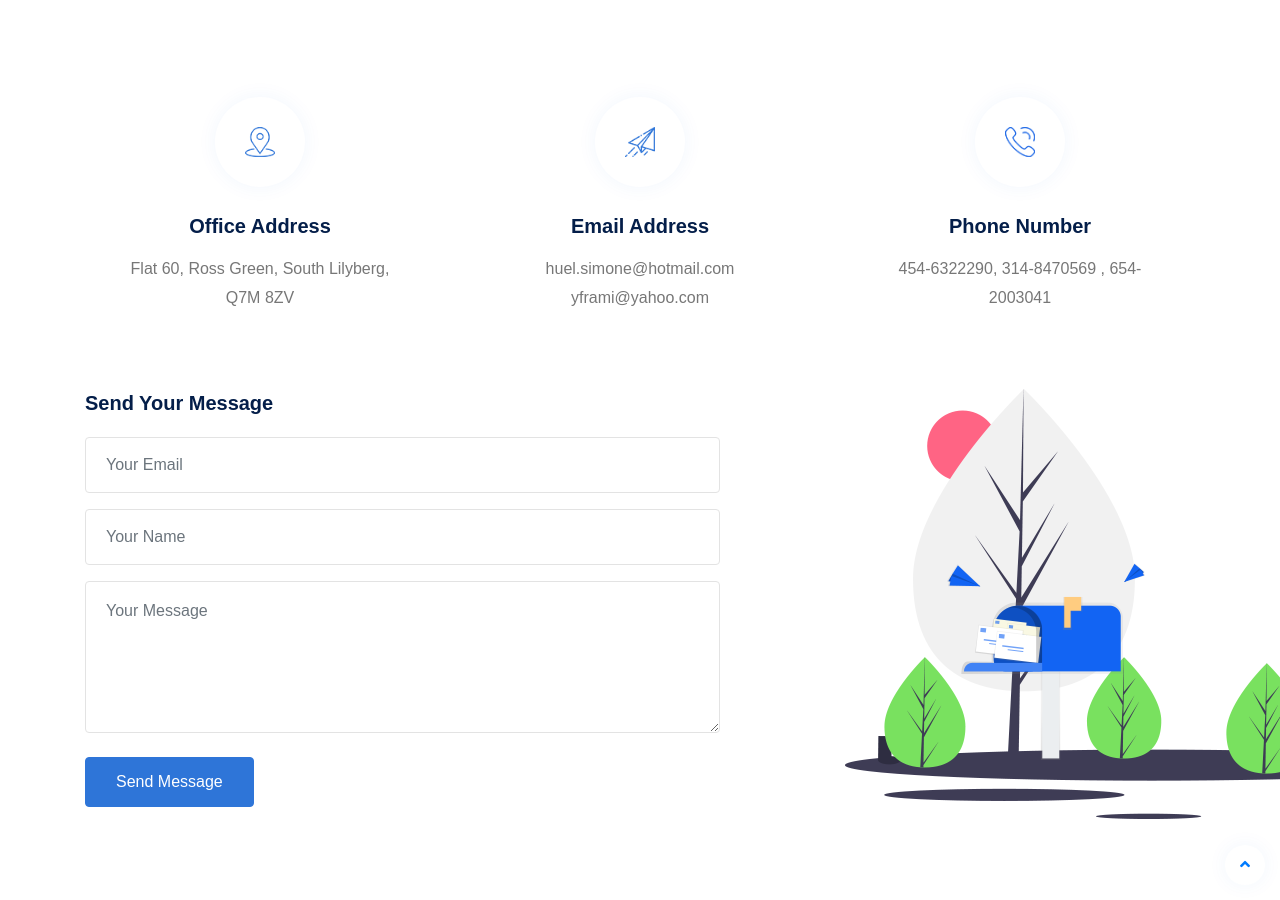
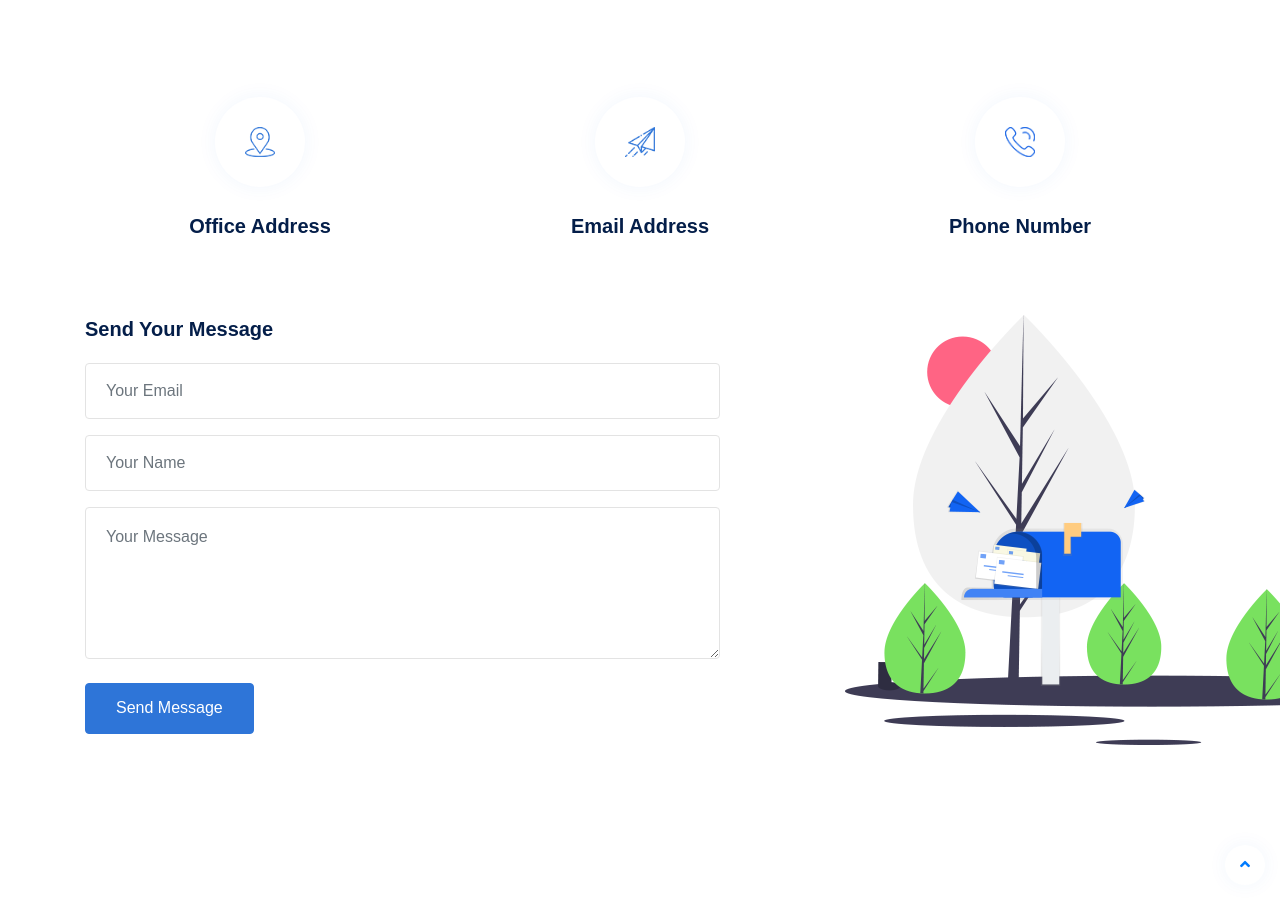
Before and after one commit to yuuisang/yuuisang.github.io, a Jekyll site: the page built from contact.html, in a window 1280 px wide and 900 px high, scrolled down 757 px. Built offline with Jekyll 4.4.1, drawn with Linux system fonts in a browser that asks for light colours; some web fonts are replaced.

Commit message:
theme set

```diff
--- a/contact.html
+++ b/contact.html
@@ -10,7 +10,6 @@ title: Contact Me
                <div class="info-logo"><img src="{{site.baseurl}}/assets/images/contact-info-logo.png" alt="contact info logo"/></div>
                <div class="info-content">
                   <h5 class="heading-5"><a href="#">Office Address</a></h5>
-                  <p>Flat 60, Ross Green,  South Lilyberg, Q7M 8ZV</p>
                </div>
             </div>
          </div>
@@ -19,7 +18,6 @@ title: Contact Me
                <div class="info-logo"><img src="{{site.baseurl}}/assets/images/contact-info-logo2.png" alt="contact info logo"/></div>
                <div class="info-content">
                   <h5 class="heading-5"><a href="#">Email Address</a></h5>
-                  <p><a href="#">huel.simone@hotmail.com</a> <a href="#">yframi@yahoo.com </a></p>
                </div>
             </div>
          </div>
@@ -28,7 +26,6 @@ title: Contact Me
                <div class="info-logo"><img src="{{site.baseurl}}/assets/images/contact-info-logo3.png" alt="contact info logo"/></div>
                <div class="info-content">
                   <h5 class="heading-5"><a href="#">Phone Number</a></h5>
-                  <p>454-6322290, 314-8470569 , 654-2003041</p>
                </div>
             </div>
          </div>
```
